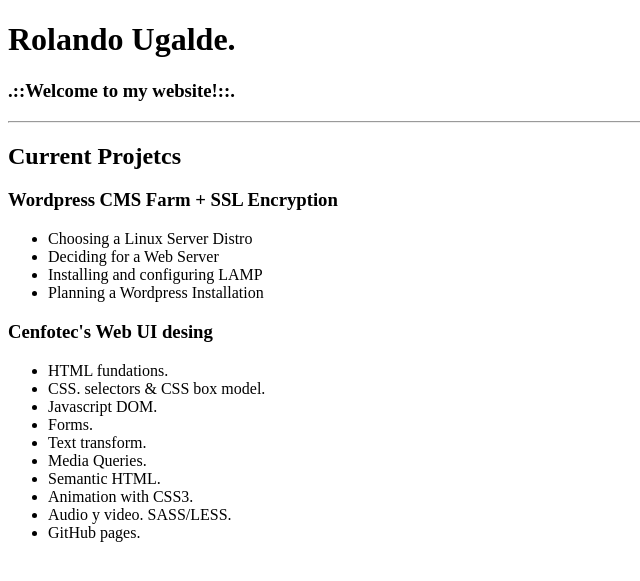
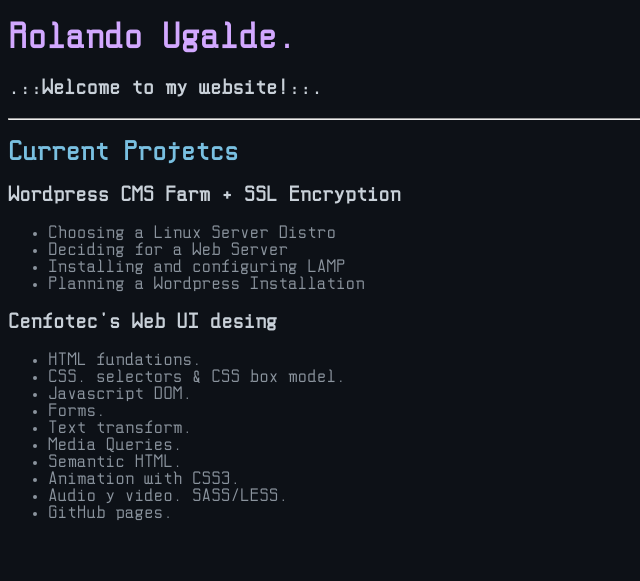
Before and after one commit to rolandougalde/rolandougalde.github.io, a Jekyll site: the page built from index.md, in a window 1280 px wide. Shown: the top 581 px of the page, without its empty margins (0-640 px from the left). Built offline with Jekyll 4.4.1, drawn with Linux system fonts in a browser that asks for light colours; our own code applies the rules of GitHub Pages for plain Markdown files.

Commit message:
Update default.html

```diff
--- a/_layouts/default.html
+++ b/_layouts/default.html
@@ -5,7 +5,7 @@
 <title>Bio | Rolando Ugalde</title>
 <meta charset='utf-8'>
 <meta name="viewport" content="width=device-width">
-<link rel="stylesheet" type="text/css" media="all" href="/assets/style/default.css" />
+<link rel="stylesheet" type="text/css" media="all" href="/assets/css/default.css" />
 </head>
 
 <body>
```
